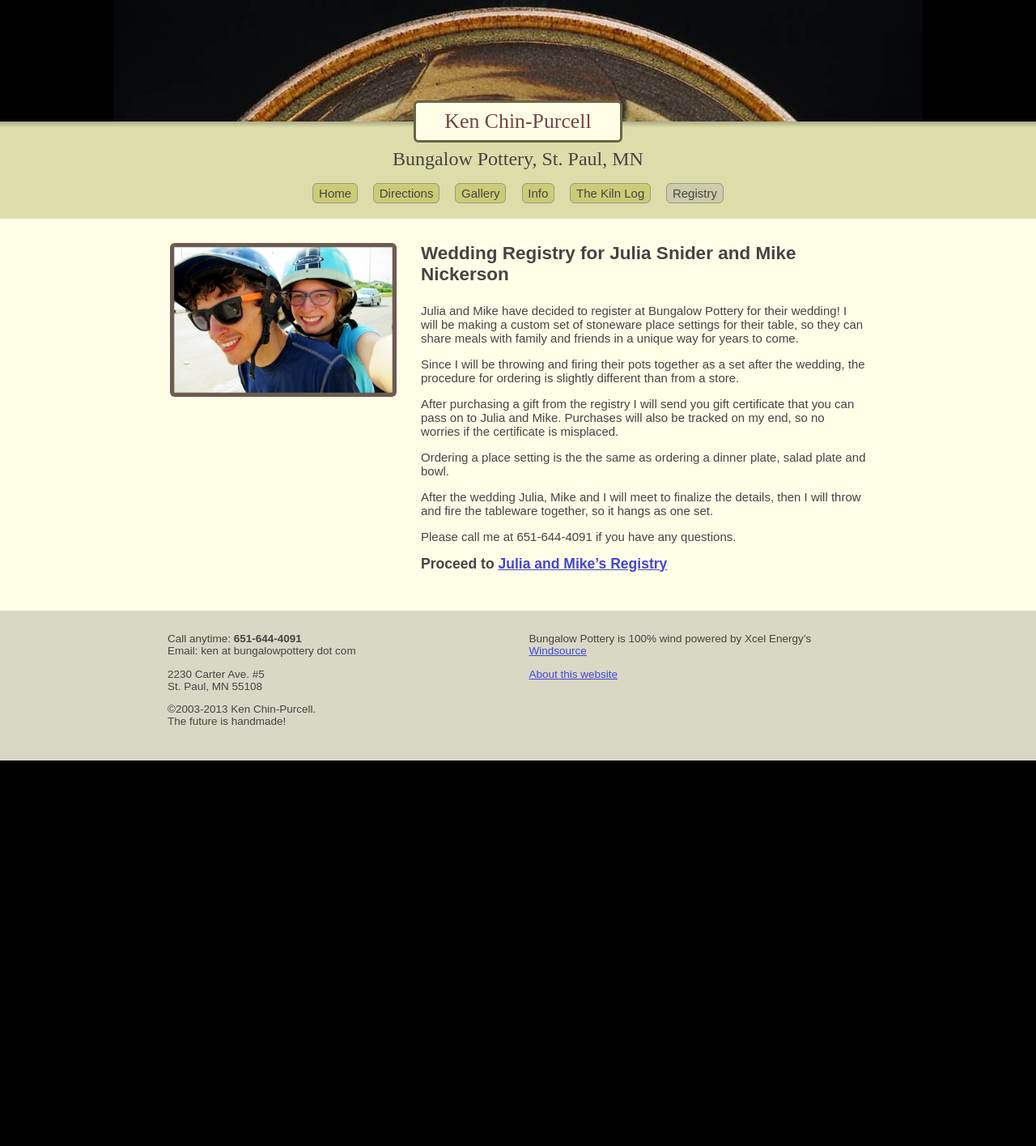
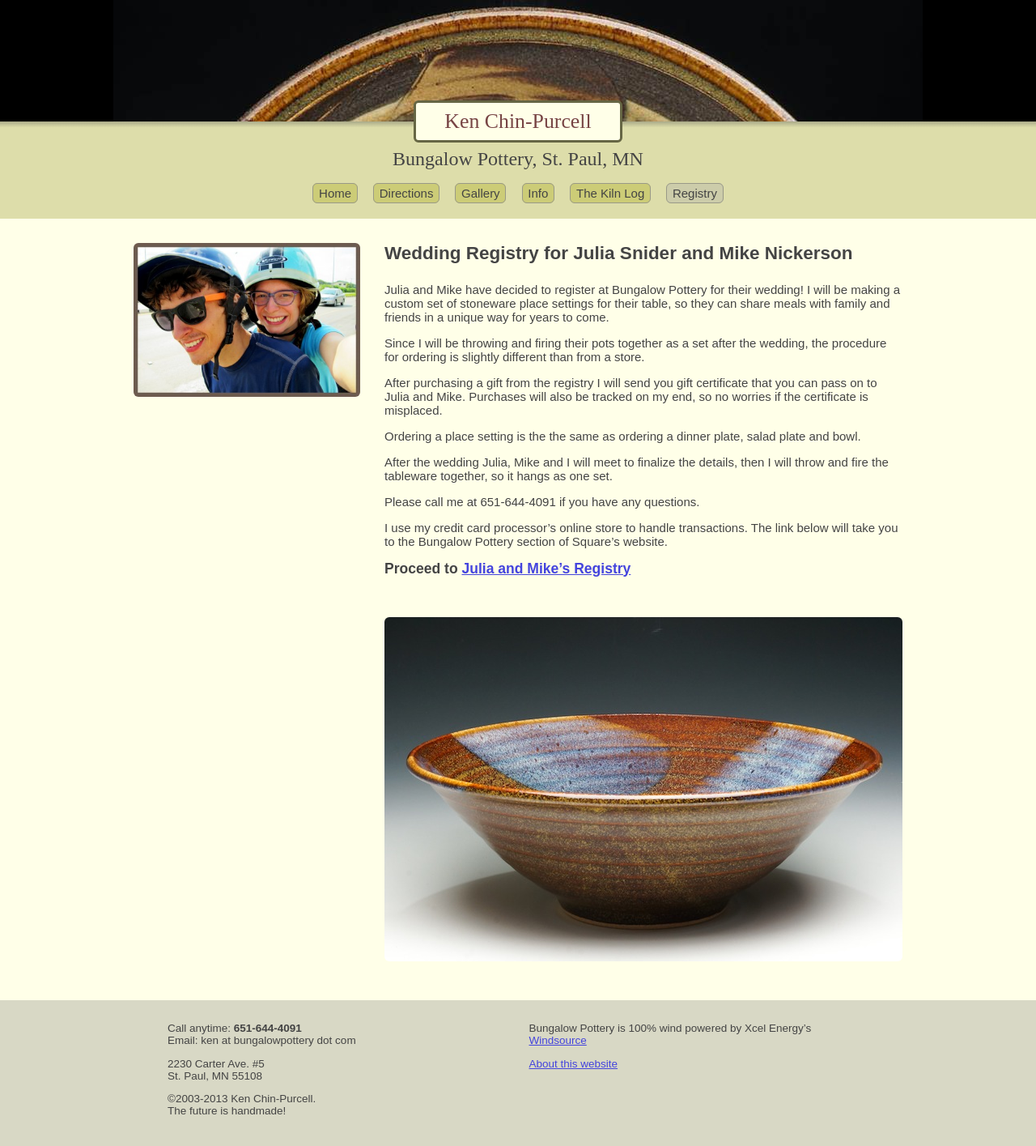
Before and after one commit to krumbunny/bungalowpottery.com, a Jekyll site: the page built from registry/JuliaMike.md, in a window 1280 px wide. Shown: the top 1415 px of the page at 81% size. Built offline with Jekyll 4.4.1, drawn with Linux system fonts in a browser that asks for light colours; nearby versions of some CDN libraries; Markdown is read by kramdown in place of the engine named in the settings.

Commit message:
Update Snider registry

```diff
--- a/registry/JuliaMike.md
+++ b/registry/JuliaMike.md
@@ -25,4 +25,10 @@ then I will throw and fire the tableware together, so it hangs as one set.
 
 Please call me at 651-644-4091 if you have any questions.
 
+I use my credit card processor's online store to handle transactions. The link below will take you to the Bungalow Pottery section of Square's website.
+
 ### Proceed to [Julia and Mike's Registry](https://squareup.com/market/bungalow-pottery#category-0bcd4047-f9f9-40fd-a259-e59658a57f0e)
+
+&nbsp;
+
+![Blue and Gold Bowl](/images/bgbowl.jpg)
```
Also changed, not shown: gen_gallery.py (+0 -29 lines), images/bgbowl.jpg (added).
